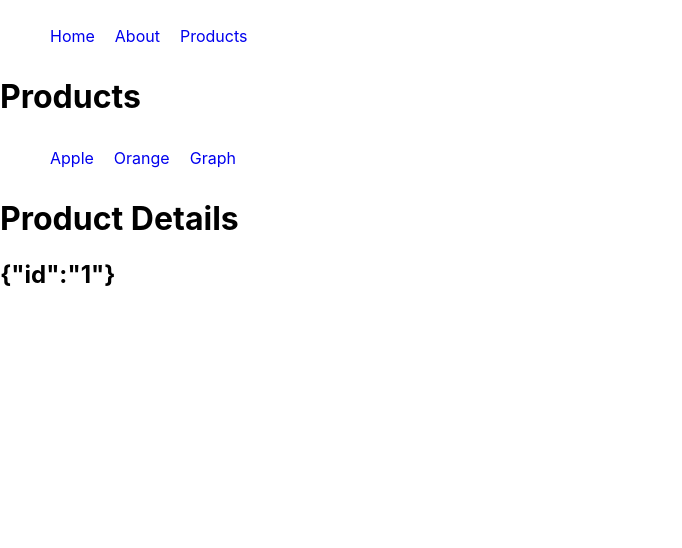
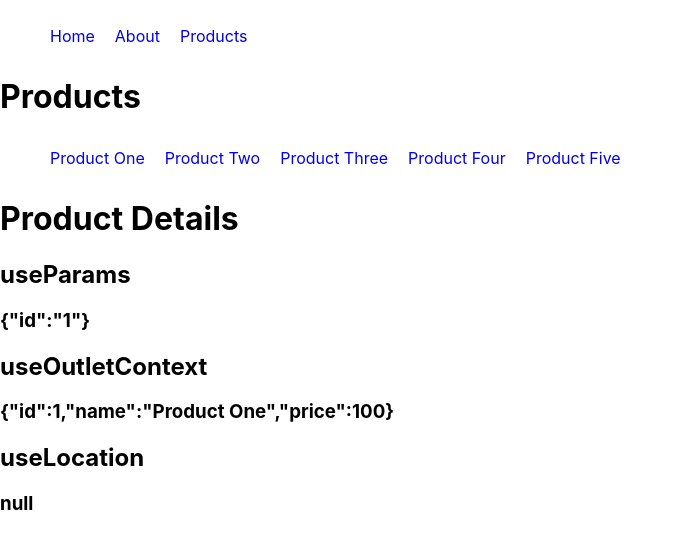
Before and after one commit to pankaj-kumar-mishra/react-experiments, a React (Create React App) app: page /products/1 in a window 1280 px wide. Shown: the top 548 px of the page, without its empty margins (0-682 px from the left). Built offline with nearby package versions, Linux system fonts and the light colour scheme.

Commit message:
dynamic params handled

```diff
--- a/src/routes/components/ProductDetails.js
+++ b/src/routes/components/ProductDetails.js
@@ -1,13 +1,22 @@
 import React from "react";
-import { useParams } from "react-router-dom";
+import { useLocation, useOutletContext, useParams } from "react-router-dom";
 
 const ProductDetails = () => {
   const params = useParams();
+  const data = useOutletContext();
+  //   console.log("🚀 ~ file: ProductDetails.js:7 ~ data:", data);
+  const location = useLocation();
+  console.log("🚀 ~ file: ProductDetails.js:9 ~ location:", location);
 
   return (
     <div>
       <h1>Product Details</h1>
-      <h2>{JSON.stringify(params)}</h2>
+      <h2>useParams</h2>
+      <h3>{JSON.stringify(params)}</h3>
+      <h2>useOutletContext</h2>
+      <h3>{JSON.stringify(data.find((item) => item.id == params.id))}</h3>
+      <h2>useLocation</h2>
+      <h3>{JSON.stringify(location.state)}</h3>
     </div>
   );
 };
--- a/src/routes/components/Products.js
+++ b/src/routes/components/Products.js
@@ -1,29 +1,34 @@
-import React from "react";
+import React, { useState } from "react";
 import { Link, Outlet } from "react-router-dom";
 import styles from "../appRoutes.module.css";
 
 const Products = () => {
+  const [data, setData] = useState([
+    { id: 1, name: "Product One", price: 100 },
+    { id: 2, name: "Product Two", price: 200 },
+    { id: 3, name: "Product Three", price: 300 },
+    { id: 4, name: "Product Four", price: 400 },
+    { id: 5, name: "Product Five", price: 500 },
+  ]);
+
   return (
     <div>
       <h1>Products</h1>
       <ul className={styles.ul}>
-        <li className={styles.li}>
-          <Link className={styles.link} to="/products/1">
-            Apple
-          </Link>
-        </li>
-        <li className={styles.li}>
-          <Link className={styles.link} to="/products/2">
-            Orange
-          </Link>
-        </li>
-        <li className={styles.li}>
-          <Link className={styles.link} to="/products/3">
-            Graph
-          </Link>
-        </li>
+        {data.map((item) => (
+          <li key={item.id} className={styles.li}>
+            <Link
+              className={styles.link}
+              to={`/products/${item.id}`}
+              state={item}
+            >
+              {item.name}
+            </Link>
+          </li>
+        ))}
       </ul>
-      <Outlet />
+
+      <Outlet context={data} />
     </div>
   );
 };
```
